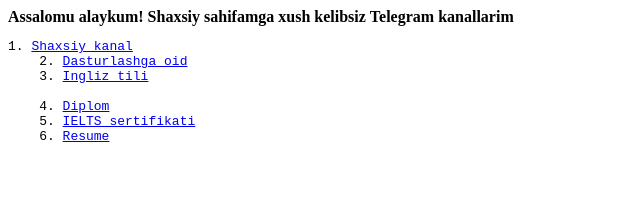
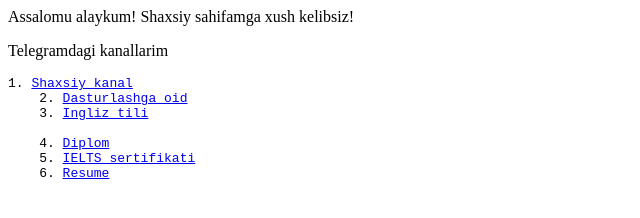
Before and after one commit to utkirbekQutfiddinov/utkirbekQutfiddinov.github.io, a plain HTML site: page index.html in a window 1280 px wide. Shown: the whole page, without its empty margins (0-640 px from the left). Drawn offline with Linux system fonts and the light colour scheme.

Commit message:
Update index.html

```diff
--- a/index.html
+++ b/index.html
@@ -3,8 +3,8 @@
     <title>Utkirbek Qutfiddinov</title>
   </head>
   <body>
-    <b>Assalomu alaykum! Shaxsiy sahifamga xush kelibsiz</b>
-    <b>Telegram kanallarim</b>
+    <p>Assalomu alaykum! Shaxsiy sahifamga xush kelibsiz!</p>
+    <p>Telegramdagi kanallarim</p>
     <pre>1. <a href="https://t.me/menBilmayman">Shaxsiy kanal</a>
     2. <a href="https://t.me/coding_journey">Dasturlashga oid</a>
     3. <a href="https://t.me/+MmFGl7jzgMA0YTUy">Ingliz tili</a>
```
